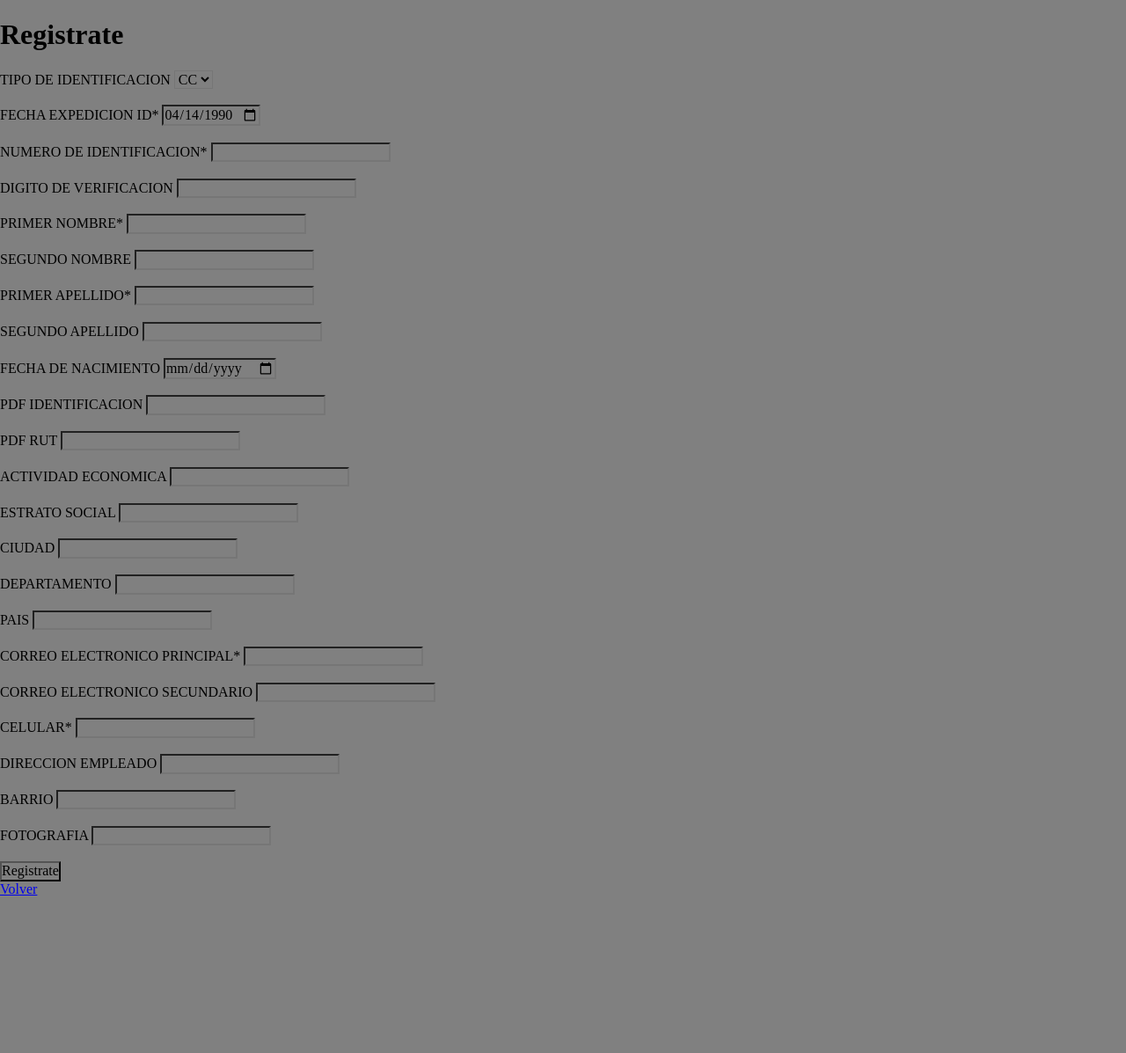
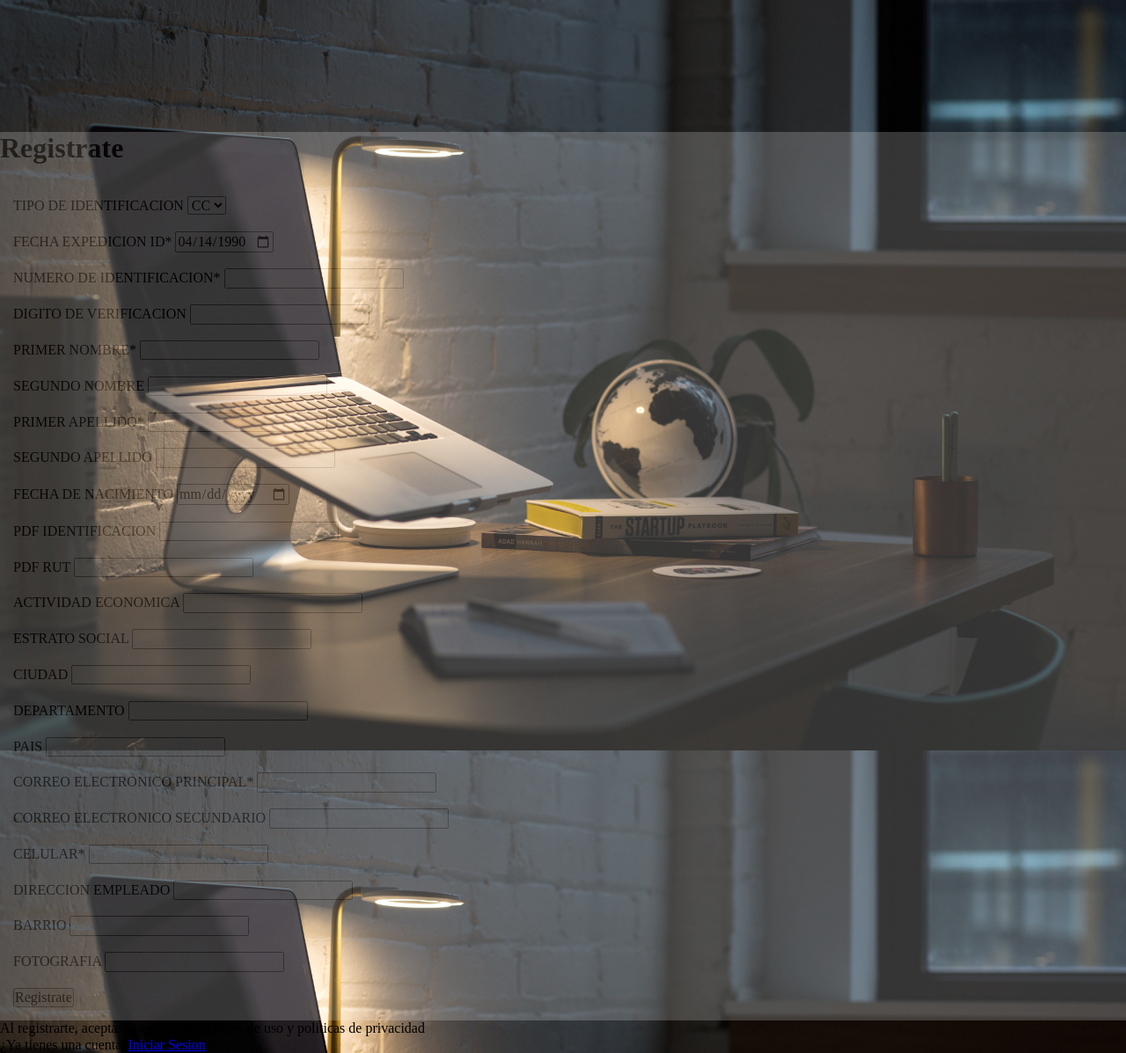
Before and after one commit to Ruizdev7/Engine_ED, a Flask app: page /registroCliente in a window 1280 px wide. Shown: the whole page at 88% size. Before the commit the page ends 1018 px from the top, so only its background shows below. Run offline with Flask 2, Linux system fonts and the light colour scheme.

Commit message:
Actualizacion 20210509_0004

```diff
--- a/Engine_ED/Engine.py
+++ b/Engine_ED/Engine.py
@@ -16,4 +16,4 @@ def loginCliente():
     return render_template('loginCliente.html')
 
 if __name__ == '__main__':
-    app.run(debug=True, port=8000)
+    app.run(debug=True, port=8080)
--- a/Engine_ED/static/styles/registroCliente.css
+++ b/Engine_ED/static/styles/registroCliente.css
@@ -1,3 +1,16 @@
-* {
-    background-color: gray;
+body {
+    background: url(../imgs/working-at-night.jpg);
+    background-size: cover;
+    background-attachment: fixed;
 }
+
+.formRegistro__contenedor {
+    width: 100%;
+    padding: 15px;
+}
+
+.formRegistro {
+    background: #fff;
+    opacity: 0.2;
+    margin-top: 150px;
+}
--- a/Engine_ED/templates/registroCliente.html
+++ b/Engine_ED/templates/registroCliente.html
@@ -2,10 +2,15 @@
 <html>
     <head>
         <meta charset="utf-8">
+        <!-- Etiquetas meta para que el navegador del cliente refresque automaticamente el cache de los archivos estaticos-->
+        <!--<meta http-equiv="Expires" content="0">-->
+        <!--<meta http-equiv="Last-Modified" content="0">-->
+        <!--<meta http-equiv="Cache-Control" content="no-cache, mustrevalidate">-->
+        <!--<meta http-equiv="Pragma" content="no-cache">-->
         <title>Registrate</title>
         <link rel="stylesheet" href="{{ url_for('static', filename='styles/normalize.css') }}">
-        <link rel="stylesheet" type="text/css" href="{{ url_for('static', filename='styles/registroCliente.css') }}">
-        <link rel="shortcut icon" href= "{{ url_for('static', filename='imgs/LogoSEDPE.ico') }}">
+        <link rel="stylesheet" href="{{ url_for('static', filename='styles/registroCliente.css') }}">
+        <link rel="shortcut icon" href="{{ url_for('static', filename='imgs/LogoSEDPE.ico') }}">
     </head>
 
     <body>
@@ -134,8 +139,8 @@
                     </div>
                 </div>
         </form>
-
-    <a href="/">Volver</a>
+    <p>Al registrarte, aceptas nuestras condiciones de uso y politicas de privacidad</p>
+    <p>¿Ya tienes una cuenta?<a href="loginCliente">Iniciar Sesion</a></p>
     </body>
 
 </html>
```
